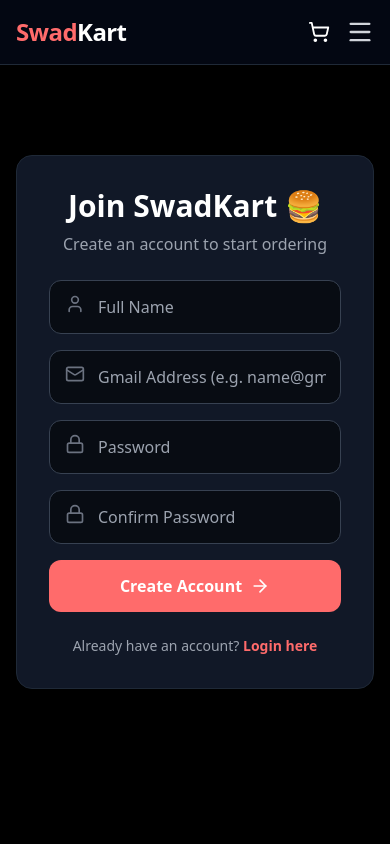
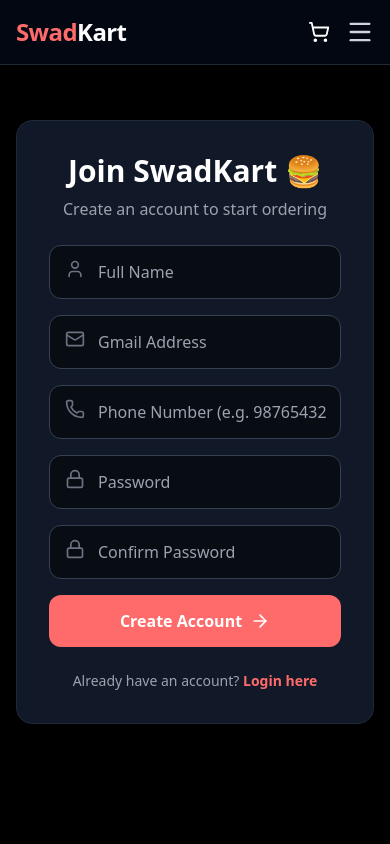
Before and after one commit to theunstopabble/SwadKart-pro, a React (Vite) app in the folder frontend/: page /register in a window 390 px wide. Shown: the top 844 px of the page. Built offline with nearby package versions, Linux system fonts and the light colour scheme; no server answers.

Commit message:
Added Mandatory Fields, Strict Phone Validation & Welcome Email

```diff
--- a/frontend/src/pages/Register.jsx
+++ b/frontend/src/pages/Register.jsx
@@ -1,13 +1,14 @@
 import { useState, useEffect } from "react";
 import { Link, useNavigate } from "react-router-dom";
 import { useDispatch, useSelector } from "react-redux";
-import { User, Mail, Lock, ArrowRight, Loader } from "lucide-react";
+import { User, Mail, Lock, Phone, ArrowRight, Loader } from "lucide-react"; // 👈 Phone Icon Added
 import { toast } from "react-hot-toast";
 import { BASE_URL } from "../config";
 
 const Register = () => {
   const [name, setName] = useState("");
   const [email, setEmail] = useState("");
+  const [phone, setPhone] = useState(""); // 👈 Phone State Added
   const [password, setPassword] = useState("");
   const [confirmPassword, setConfirmPassword] = useState("");
   const [isLoading, setIsLoading] = useState(false);
@@ -22,35 +23,48 @@
   const submitHandler = async (e) => {
     e.preventDefault();
 
-    // 🛡️ SECURITY CHECK 1: Passwords match?
+    // 🛡️ CHECK 1: Sabhi fields bhare hain ya nahi (Mandatory Check)
+    if (!name || !email || !phone || !password || !confirmPassword) {
+      toast.error("🚫 All fields are mandatory! Please fill everything.");
+      return;
+    }
+
+    // 🛡️ CHECK 2: Passwords match?
     if (password !== confirmPassword) {
       toast.error("❌ Passwords do not match");
       return;
     }
 
-    // 🛡️ SECURITY CHECK 2: Strict Gmail Validation
+    // 🛡️ CHECK 3: STRICT Phone Validation (Indian Numbers Only)
+    // 10 digits hone chahiye aur start 6, 7, 8, ya 9 se hona chahiye.
+    const phoneRegex = /^[6-9]\d{9}$/;
+    if (!phoneRegex.test(phone)) {
+      toast.error("📞 Invalid Phone Number!");
+      toast.error("Must be 10 digits and start with 6, 7, 8, or 9.");
+      return;
+    }
+
+    // 🛡️ CHECK 4: Gmail Validation
     const gmailRegex = /^[a-zA-Z0-9._%+-]+@gmail\.com$/;
-
     if (!gmailRegex.test(email)) {
       toast.error("🚫 Only valid Gmail accounts are allowed!");
-      toast.error("Example: yourname@gmail.com");
       return;
     }
 
     setIsLoading(true);
 
     try {
-      // ✅ FIX: URL ke aage '/register' lagaya hai
+      // ✅ URL Update + Phone Number bhejna
       const res = await fetch(`${BASE_URL}/api/v1/users/register`, {
         method: "POST",
         headers: { "Content-Type": "application/json" },
-        body: JSON.stringify({ name, email, password }),
+        body: JSON.stringify({ name, email, phone, password }), // 👈 Phone Sent to Backend
       });
 
       const data = await res.json();
 
       if (res.ok) {
-        toast.success("✅ Account created! Please Login.");
+        toast.success("✅ Account created! Check your email. 📧");
         navigate("/login");
       } else {
         toast.error(data.message || "Registration Failed");
@@ -74,6 +88,7 @@
         </p>
 
         <form onSubmit={submitHandler} className="space-y-4">
+          {/* NAME FIELD */}
           <div className="relative">
             <User className="absolute left-4 top-3.5 text-gray-500" size={20} />
             <input
@@ -86,11 +101,12 @@
             />
           </div>
 
+          {/* EMAIL FIELD */}
           <div className="relative">
             <Mail className="absolute left-4 top-3.5 text-gray-500" size={20} />
             <input
               type="email"
-              placeholder="Gmail Address (e.g. name@gmail.com)"
+              placeholder="Gmail Address"
               className="w-full pl-12 p-3.5 rounded-xl bg-black/50 border border-gray-700 text-white focus:border-primary focus:outline-none"
               value={email}
               onChange={(e) => setEmail(e.target.value)}
@@ -98,6 +114,24 @@
             />
           </div>
 
+          {/* 👇 NEW PHONE INPUT FIELD */}
+          <div className="relative">
+            <Phone
+              className="absolute left-4 top-3.5 text-gray-500"
+              size={20}
+            />
+            <input
+              type="tel"
+              placeholder="Phone Number (e.g. 9876543210)"
+              className="w-full pl-12 p-3.5 rounded-xl bg-black/50 border border-gray-700 text-white focus:border-primary focus:outline-none"
+              value={phone}
+              onChange={(e) => setPhone(e.target.value)}
+              required
+              maxLength={10} // HTML level restriction
+            />
+          </div>
+
+          {/* PASSWORD FIELD */}
           <div className="relative">
             <Lock className="absolute left-4 top-3.5 text-gray-500" size={20} />
             <input
@@ -110,6 +144,7 @@
             />
           </div>
 
+          {/* CONFIRM PASSWORD FIELD */}
           <div className="relative">
             <Lock className="absolute left-4 top-3.5 text-gray-500" size={20} />
             <input
```
Also changed, not shown: 1 other file (tests, documents, lock files or other folders).
